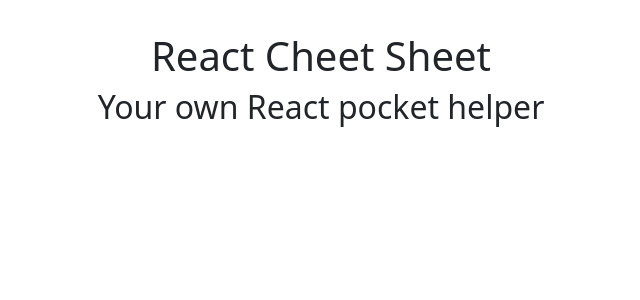
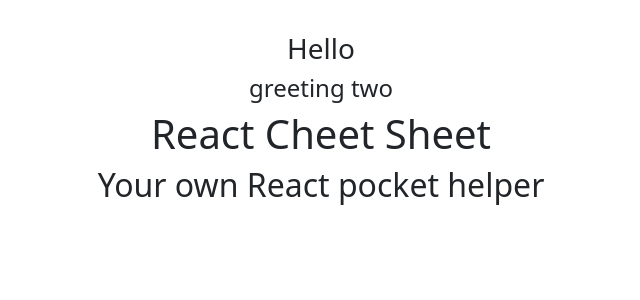
Before and after one commit to burlai/react-cheatsheet, a React (Vite) app: page / in a window 1280 px wide. Shown: the top 300 px of the page, without its empty margins (319-959 px from the left). Built offline with nearby package versions, Linux system fonts and the light colour scheme.

Commit message:
SayHello component

```diff
--- a/src/App.tsx
+++ b/src/App.tsx
@@ -1,10 +1,12 @@
 import React from "react";
 import "./App.css";
 import Heading from "./components/Heading";
+import { SayHello } from "./components/SayHello";
 
 const App: React.FC = () => {
   return (
     <div className="App">
+      <SayHello greetingOne="Hello" />
       <Heading />
     </div>
   );
--- /dev/null
+++ b/src/components/SayHello.tsx
@@ -0,0 +1,18 @@
+import React from "react";
+
+interface SayHelloInterface {
+  greetingOne: string;
+  greetingTwo?: string;
+}
+
+export const SayHello: React.FC<SayHelloInterface> = ({
+  greetingOne,
+  greetingTwo = "greeting two",
+}) => {
+  return (
+    <>
+      <h3>{greetingOne}</h3>
+      <h4>{greetingTwo}</h4>
+    </>
+  );
+};
```
